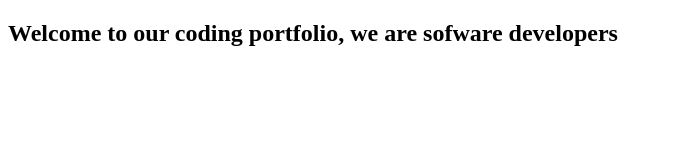
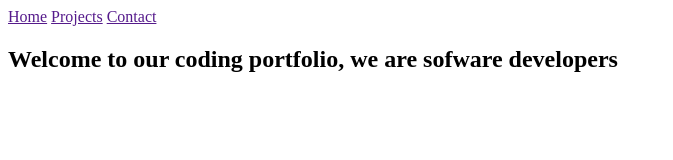
Before and after one commit to Wilihams/collins-william-repos, a plain HTML site: page index.html in a window 1280 px wide. Shown: the whole page, without its empty margins (0-673 px from the left). Drawn offline with Linux system fonts and the light colour scheme.

Commit message:
start from story 8

```diff
--- a/index.html
+++ b/index.html
@@ -8,11 +8,19 @@
 
   <body>
     <script src="https://cdn.freecodecamp.org/testable-projects-fcc/v1/bundle.js"></script>
+    <nav id="navbar">
+      <a href id="#welcome-section">Home</a>
+      <a href id="#projects">Projects</a>
+      <a href id="#contact">Contact</a>
+    </nav>
     <section id="welcome-section">
       <h1>Welcome to our coding portfolio, we are sofware developers</h1>
     </section>
 
-    <section id="projects" class="project-tile">
+    <section id="projects">
+      <div class="project-tile">
+        <a href=""></a>
+      </div>
 
     </section>
 
```
